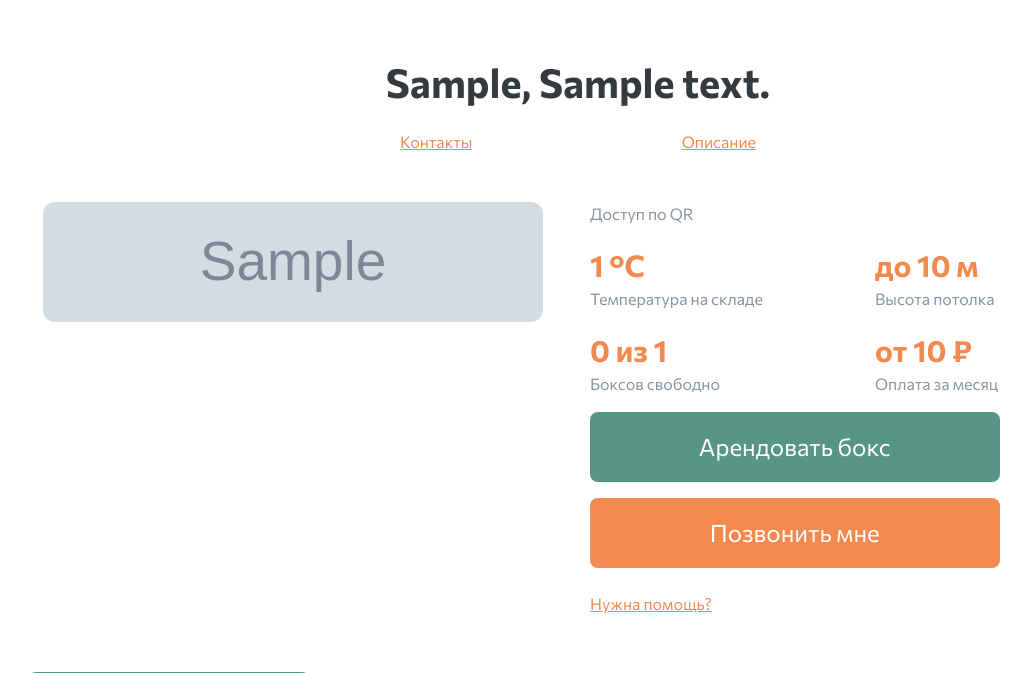
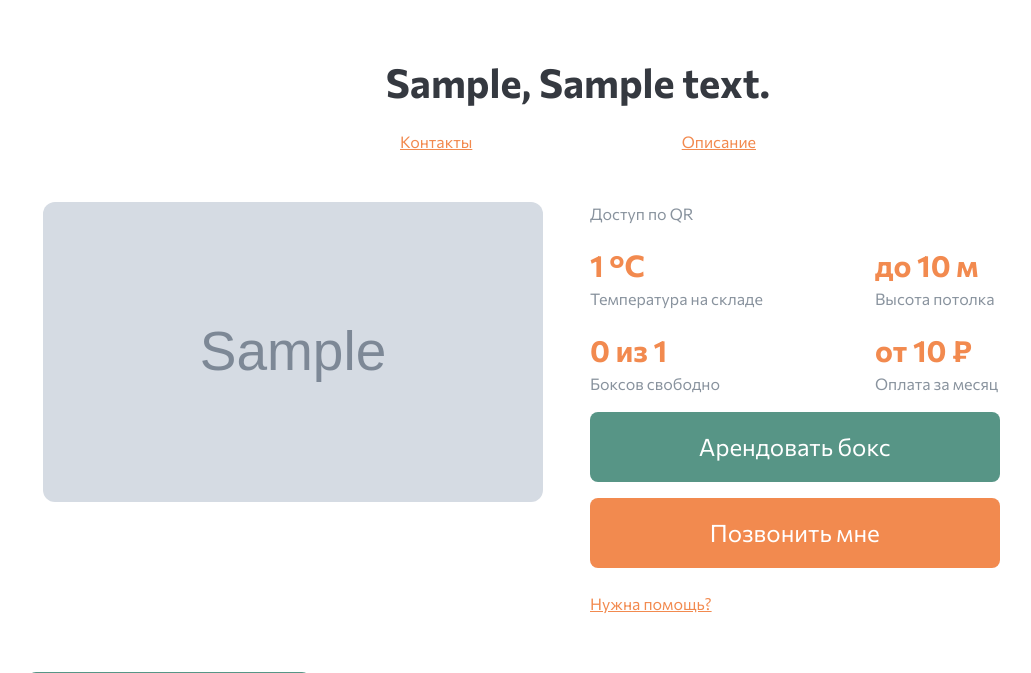
Before and after one commit to svillors/selfstorage, a Django app: page /boxes/ in a window 1280 px wide. Shown: the part 1514-2187 px from the top of the page, without its empty margins (62-1093 px from the left). Run offline with Django 5.2, Linux system fonts and the light colour scheme; tables that the repository leaves empty hold one stand-in row (values such as "Sample post"); grey boxes marked "Sample" are stand-in pictures.

Commit message:
Увеличен размер картинки для выбранного бокса

```diff
--- a/templates/boxes.html
+++ b/templates/boxes.html
@@ -183,7 +183,7 @@
                     <div class="row">
                         <div class="col-12 col-lg-6">
                             <div class="d-flex flex-column align-items-center mb-4">
-                                <img src="{{ warehouse.image.url }}" alt="{{ warehouse.city }}" style="width: 100%; max-width: 500px; height: 120px; object-fit: cover; border-radius: 12px;">
+                                <img src="{{ warehouse.image.url }}" alt="{{ warehouse.city }}" style="width: 100%; max-width: 500px; height: 300px; object-fit: cover; border-radius: 12px;">
                             </div>
                         </div>
                         <div class="col-12 col-lg-6">
```
